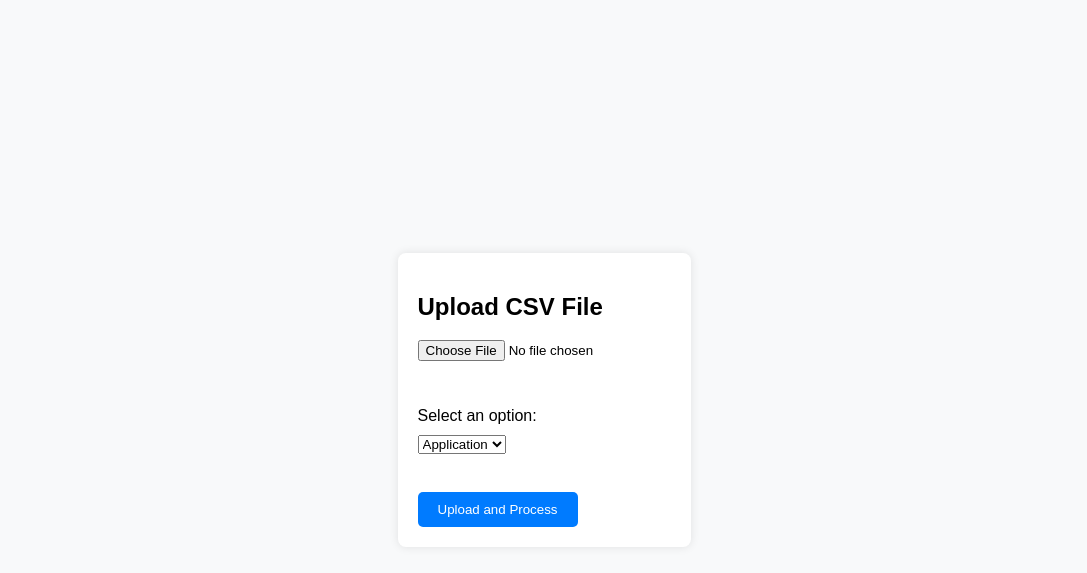
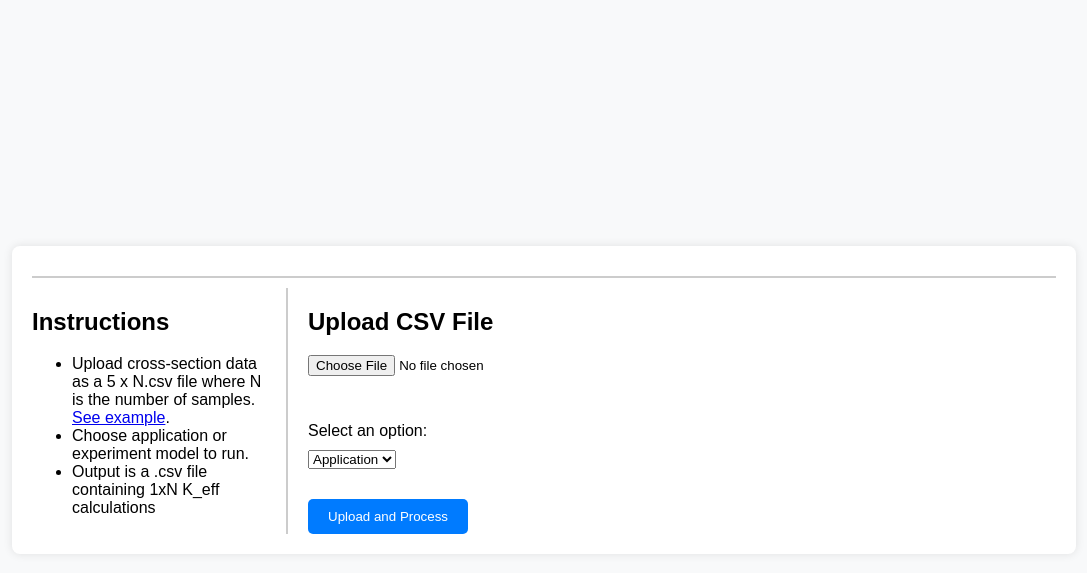
Before and after one commit to Shreya412/g14_flask, a Flask app: page / in a window 1280 px wide. Shown: the top 573 px of the page, without its empty margins (96-1183 px from the left). Run offline with Flask 3, Linux system fonts and the light colour scheme.

Commit message:
UI changes

```diff
--- a/app.py
+++ b/app.py
@@ -1,4 +1,4 @@
-from flask import Flask, render_template, request, send_file
+from flask import Flask, render_template, request, send_file, send_from_directory
 import os
 from utils.utils import app_gen, exp1, exp2, exp3, exp4  # Adjust import as necessary
 import pandas as pd
@@ -57,6 +57,10 @@ def upload_file():
         # Send the results file
         return send_file(results_csv_path, as_attachment=True)
 
+@app.route('/uploads/<filename>')
+def uploaded_file(filename):
+    return send_from_directory('uploads', filename)
+
 if __name__ == '__main__':
     if not os.path.exists(UPLOAD_FOLDER):
         os.makedirs(UPLOAD_FOLDER)
--- a/templates/index.html
+++ b/templates/index.html
@@ -1,4 +1,3 @@
-<!-- index.html -->
 <!DOCTYPE html>
 <html lang="en">
 <head>
@@ -15,14 +14,34 @@
             align-items: center;
             height: 100vh;
         }
-        /* h2 {
-            text-align: center;
-        } */
-        form {
+        .container {
+            display: grid;
+            grid-template-rows: auto 1fr;
+            grid-template-columns: 1fr 3fr;
+            grid-template-areas:
+                "header header"
+                "menu content";
+            width: 80%;
             background-color: #ffffff;
             padding: 20px;
             border-radius: 8px;
             box-shadow: 0 0 10px rgba(0, 0, 0, 0.1);
+        }
+        header {
+            grid-area: header;
+            border-bottom: 2px solid #ccc;
+            padding-bottom: 10px;
+            margin-bottom: 10px;
+            text-align: center;
+        }
+        .menu {
+            grid-area: menu;
+            border-right: 2px solid #ccc;
+            padding-right: 20px;
+        }
+        .content {
+            grid-area: content;
+            padding-left: 20px;
         }
         input[type="file"] {
             display: block;
@@ -32,9 +51,6 @@
             margin-bottom: 10px;
             display: block;
         }
-        select {
-            margin-bottom: 20px;
-        }
         button {
             background-color: #007bff;
             color: #ffffff;
@@ -42,17 +58,110 @@
             padding: 10px 20px;
             border-radius: 5px;
             cursor: pointer;
+            margin-top: 10px;
         }
         button:hover {
             background-color: #0056b3;
         }
+        .hidden {
+            display: none;
+        }
+        .loading {
+            margin-top: 10px;
+            color: #007bff;
+        }
+        .measurement-data {
+            margin-top: 20px;
+            font-size: 14px;
+            color: #333;
+        }
     </style>
+    <script>
+        function validateForm(event) {
+            var fileInput = document.querySelector('input[type="file"]');
+            var filePath = fileInput.value;
+            var allowedExtensions = /(\.csv)$/i;
+            if(!allowedExtensions.exec(filePath)){
+                alert('Please upload a valid CSV file.');
+                fileInput.value = '';
+                return false;
+            }
+            document.getElementById("loading").classList.remove("hidden");
+            return true;
+        }
+
+        function handleFormSubmit(event) {
+            event.preventDefault();
+            if (validateForm()) {
+                var form = event.target;
+                var formData = new FormData(form);
+
+                fetch(form.action, {
+                    method: form.method,
+                    body: formData
+                }).then(response => response.blob())
+                .then(blob => {
+                    document.getElementById("loading").classList.add("hidden");
+                    var url = window.URL.createObjectURL(blob);
+                    var a = document.createElement('a');
+                    a.href = url;
+                    a.download = formData.get('options') + '.csv';
+                    document.body.appendChild(a);
+                    a.click();
+                    a.remove();
+                    window.URL.revokeObjectURL(url);
+                }).catch(error => {
+                    document.getElementById("loading").classList.add("hidden");
+                    alert('Error: ' + error.message);
+                });
+            }
+        }
+
+        function updateMeasurementData() {
+            var option = document.getElementById('options').value;
+            var measurementData = document.getElementById('measurement-data');
+            switch (option) {
+                case 'exp1':
+                    measurementData.innerHTML = "Exp 1 Measurement data: &mu; = 1.006596294882668, &sigma; = 0.001";
+                    break;
+                case 'exp2':
+                    measurementData.innerHTML = "Exp 2 Measurement data: &mu; = 1.006596294882816, &sigma; = 0.001";
+                    break;
+                case 'exp3':
+                    measurementData.innerHTML = "Exp 3 Measurement data: &mu; = 1.036273394272325, &sigma; = 0.001";
+                    break;
+                case 'exp4':
+                    measurementData.innerHTML = "Exp 4 Measurement data: &mu; = 1.012953646503430, &sigma; = 0.001";
+                    break;
+                default:
+                    measurementData.innerHTML = "";
+                    break;
+            }
+        }
+
+        document.addEventListener('DOMContentLoaded', function () {
+            document.getElementById('options').addEventListener('change', updateMeasurementData);
+        });
+    </script>
 </head>
 <body>
+    <div class="container">
+        <header>
 
-
-    <form action="/upload" method="post" enctype="multipart/form-data">
+        </header>
+        <div class="menu">
+            <div class="instructions">
+                <h2>Instructions</h2>
+                <ul>
+                    <li>Upload cross-section data as a 5 x N.csv file where N is the number of samples. <a href="{{ url_for('static', filename='uploads/testfile.csv') }}">See example</a>.</li>
+                    <li>Choose application or experiment model to run.</li>
+                    <li>Output is a .csv file containing 1xN K_eff calculations</li>
+                </ul>
+            </div>
+        </div>
+        <div class="content">
             <h2>Upload CSV File</h2>
+            <form action="/upload" method="post" enctype="multipart/form-data" onsubmit="handleFormSubmit(event)">
                 <input type="file" name="file" accept=".csv" required><br><br>
                 <label for="options">Select an option:</label>
                 <select id="options" name="options">
@@ -61,8 +170,12 @@
                     <option value="exp2">Exp 2</option>
                     <option value="exp3">Exp 3</option>
                     <option value="exp4">Exp 4</option>
-        </select><br><br>
+                </select>
+                <div id="measurement-data" class="measurement-data"></div>
                 <button type="submit">Upload and Process</button>
+                <div id="loading" class="hidden">Processing...</div>
             </form>
+        </div>
+    </div>
 </body>
 </html>
```
Also changed, not shown: uploads/app_gen.csv (deleted), uploads/exp1.csv (deleted), 1 other file. Lines whose indentation alone changed are shown as unchanged.
